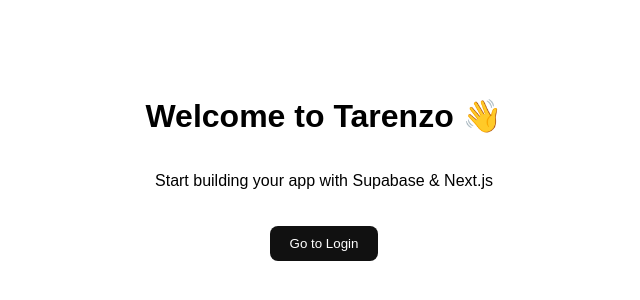
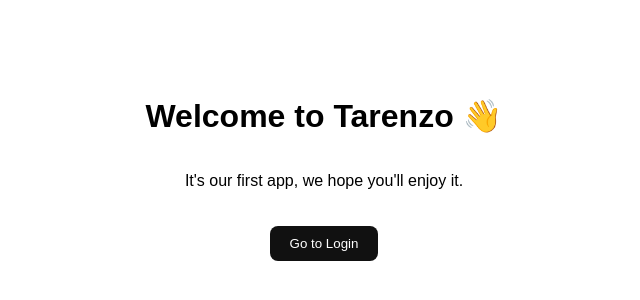
Before and after one commit to tarenzoco/base-nextjs, a Next.js app: page / in a window 1280 px wide. Shown: the part 240-540 px from the top of the page, without its empty margins (316-956 px from the left). Built offline with nearby package versions, Linux system fonts and the light colour scheme.

Commit message:
Update index.js

```diff
--- a/pages/index.js
+++ b/pages/index.js
@@ -11,7 +11,7 @@
       fontFamily: "sans-serif"
     }}>
       <h1>Welcome to Tarenzo 👋</h1>
-      <p>Start building your app with Supabase & Next.js</p>
+      <p>It's our first app, we hope you'll enjoy it.</p>
       <Link href="/login">
         <button style={{
           padding: "10px 20px",
```
